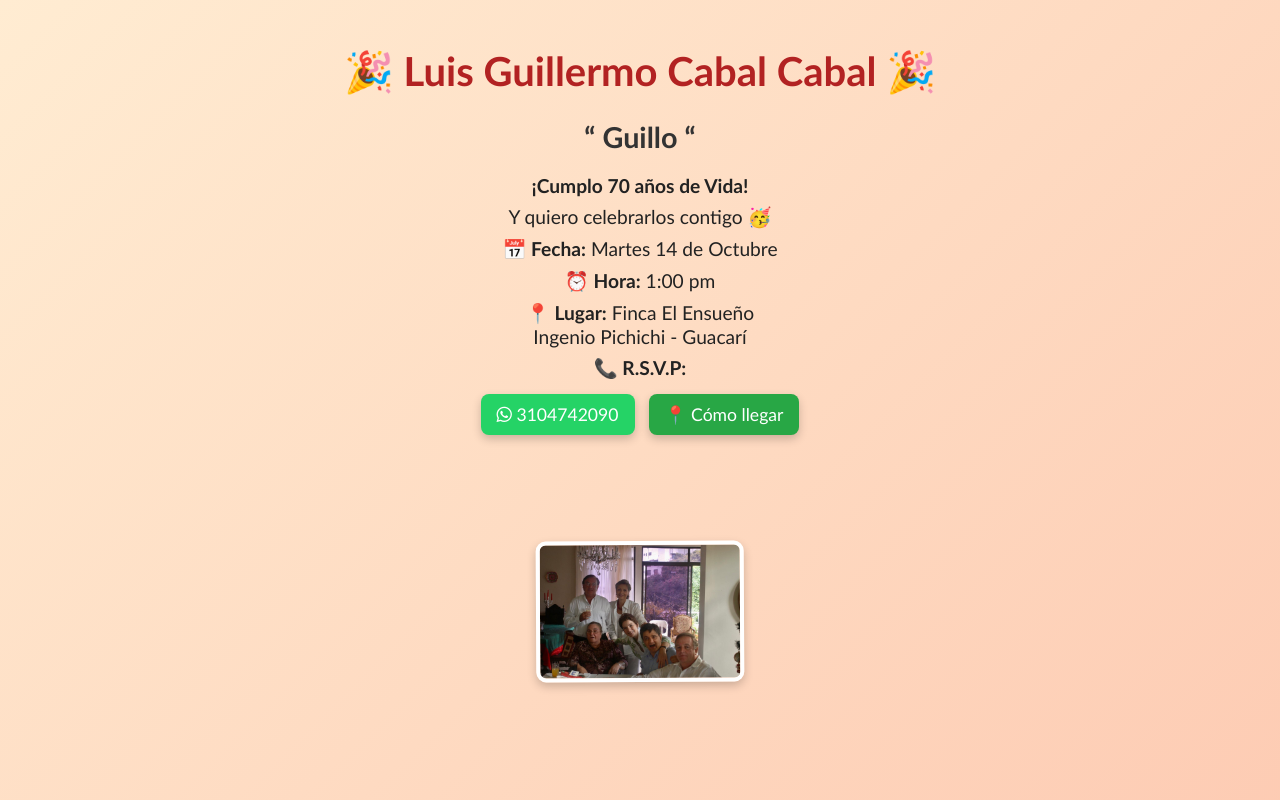
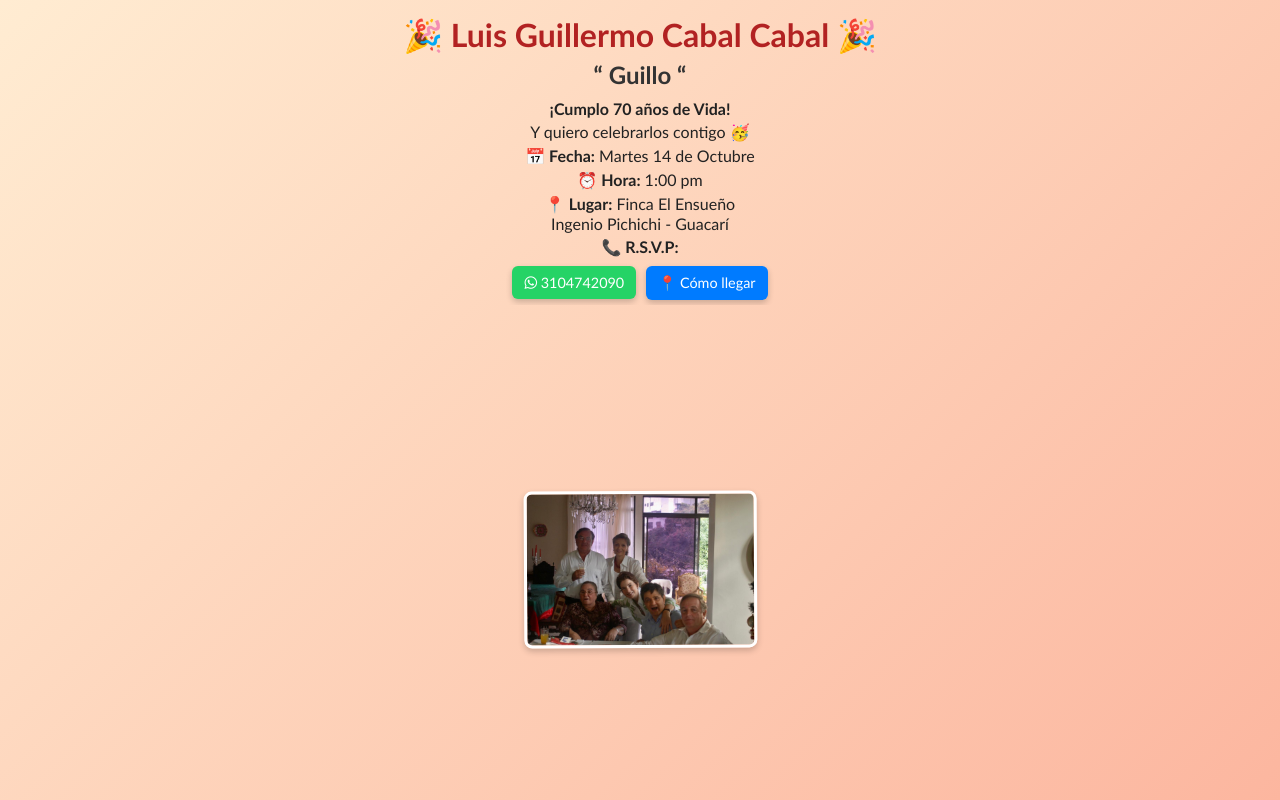
Before and after one commit to bloquenezya/invitacion-guillo, a plain HTML site: page index.html in a window 1280 px wide. Shown: the top 800 px of the page. Drawn offline with Linux system fonts and the light colour scheme.

Commit message:
Update index.html

```diff
--- a/index.html
+++ b/index.html
@@ -11,7 +11,11 @@
       padding: 0;
       font-family: "Trebuchet MS", sans-serif;
       background: linear-gradient(135deg, #ffecd2, #fcb69f);
-      min-height: 100vh;
+      height: 100vh;
+      overflow: hidden;
+      display: flex;
+      justify-content: center;
+      align-items: center;
     }
 
     /* Animación del carro */
@@ -39,92 +43,94 @@
     #main-content {
       display: none;
       width: 100%;
-      min-height: 100vh;
+      height: 100vh;
       box-sizing: border-box;
-      padding: 20px;
+      padding: 10px;
     }
 
     .container {
       display: flex;
-      flex-wrap: wrap;
-      justify-content: center;
-      align-items: flex-start;
-      gap: 20px;
-      width: 100%;
+      flex-direction: column;
+      justify-content: space-between;
+      align-items: center;
+      height: 100%;
     }
 
     .text {
-      flex: 1 1 100%;
+      flex: 0 0 auto;
       text-align: center;
+      max-height: 45%;
+      overflow: hidden;
     }
     .text h1 {
-      font-size: 2.5em;
-      margin-bottom: 10px;
+      font-size: 2em;
+      margin: 5px 0;
       color: #b22222;
     }
     .text h2 {
-      font-size: 1.8em;
-      margin-bottom: 20px;
+      font-size: 1.5em;
+      margin: 5px 0 10px;
       color: #333;
     }
     .text p {
-      font-size: 1.2em;
-      margin: 8px 0;
+      font-size: 1em;
+      margin: 4px 0;
       color: #222;
     }
     .button {
-      margin: 6px 5px;
-      padding: 10px 16px;
-      background-color: #28a745;
+      margin: 5px 3px;
+      padding: 8px 12px;
+      font-size: 0.9em;
+      border-radius: 6px;
+      display: inline-block;
+      text-decoration: none;
       color: white;
-      text-decoration: none;
-      border-radius: 8px;
-      font-size: 1.1em;
-      box-shadow: 0 4px 10px rgba(0,0,0,0.2);
-      transition: background-color 0.3s ease;
-      display: inline-block;
+      box-shadow: 0 3px 6px rgba(0,0,0,0.2);
+      transition: background 0.3s ease;
     }
-    .button:hover { background-color: #218838; }
+    .button:hover { filter: brightness(0.9); }
 
     .collage {
-      flex: 1 1 100%;
+      flex: 1 1 auto;
       display: flex;
       flex-wrap: wrap;
       justify-content: center;
       align-items: center;
-      gap: 10px;
+      gap: 5px;
+      max-height: 50%;
+      overflow: hidden;
     }
     .collage img {
-      width: 45%;
-      max-width: 200px;
-      border: 4px solid #fff;
-      border-radius: 10px;
-      box-shadow: 0 4px 10px rgba(0,0,0,0.2);
+      width: 18%;
+      max-height: 100%;
+      object-fit: cover;
+      border: 3px solid #fff;
+      border-radius: 8px;
+      box-shadow: 0 3px 6px rgba(0,0,0,0.2);
       opacity: 0;
-      transform: scale(0.9) rotate(var(--angle, 0deg));
+      transform: scale(0.9) rotate(var(--angle,0deg));
       transition: opacity 1s ease, transform 1s ease;
     }
     .collage img.active {
       opacity: 1;
-      transform: scale(1) rotate(var(--angle, 0deg));
+      transform: scale(1) rotate(var(--angle,0deg));
     }
 
-    /* Responsivo móvil */
+    /* Responsivo móvil: escalar fotos y texto */
     @media (max-width: 768px) {
-      .collage img {
-        width: 80%;
-        max-width: none;
-      }
+      .text h1 { font-size: 1.5em; }
+      .text h2 { font-size: 1.2em; }
+      .text p { font-size: 0.9em; }
+      .button { font-size: 0.8em; padding: 6px 10px; }
+      .collage img { width: 30%; margin: 2px; }
     }
   </style>
 </head>
 <body>
-  <!-- Animación carro -->
   <div id="car-animation">
     <img src="carro1955.png" alt="Carro clásico 1955">
   </div>
 
-  <!-- Contenido principal -->
   <div id="main-content">
     <div class="container">
       <div class="text">
@@ -137,11 +143,10 @@
         <p><b>📍 Lugar:</b> Finca El Ensueño<br>Ingenio Pichichi - Guacarí</p>
         <p><b>📞 R.S.V.P:</b></p>
 
-        <a class="button" href="https://wa.me/573104742090" target="_blank"
-           style="background-color:#25D366;">
+        <a class="button" href="https://wa.me/573104742090" target="_blank" style="background:#25D366;">
            <i class="fab fa-whatsapp"></i> 3104742090
         </a>
-        <a class="button" href="https://maps.app.goo.gl/JsVn6kfBjePezph37?g_st=iw" target="_blank">
+        <a class="button" href="https://maps.app.goo.gl/JsVn6kfBjePezph37?g_st=iw" target="_blank" style="background:#007bff;">
            📍 Cómo llegar
         </a>
       </div>
@@ -178,28 +183,25 @@
   </div>
 
   <script>
-    // Ocultar carro tras animación
     setTimeout(() => {
       document.getElementById("car-animation").style.display = "none";
-      document.getElementById("main-content").style.display = "block";
+      document.getElementById("main-content").style.display = "flex";
     }, 4000);
 
-    // Rotación aleatoria
-    document.querySelectorAll('.collage img').forEach((img) => {
-      const angle = (Math.random() * 20 - 10) + "deg";
+    document.querySelectorAll('.collage img').forEach((img)=>{
+      const angle = (Math.random()*20-10)+"deg";
       img.style.setProperty("--angle", angle);
     });
 
-    // Slideshow de fotos
     const fotos = document.querySelectorAll('.collage img');
-    let index = 0;
-    function showNextPhoto() {
-      fotos.forEach((img) => img.classList.remove("active"));
+    let index=0;
+    function showNextPhoto(){
+      fotos.forEach(img=>img.classList.remove("active"));
       fotos[index].classList.add("active");
       index++;
-      if(index >= fotos.length){ clearInterval(slideshow); }
+      if(index>=fotos.length) clearInterval(slideshow);
     }
-    const slideshow = setInterval(showNextPhoto, 2000);
+    const slideshow = setInterval(showNextPhoto,2000);
     showNextPhoto();
   </script>
 </body>
```
